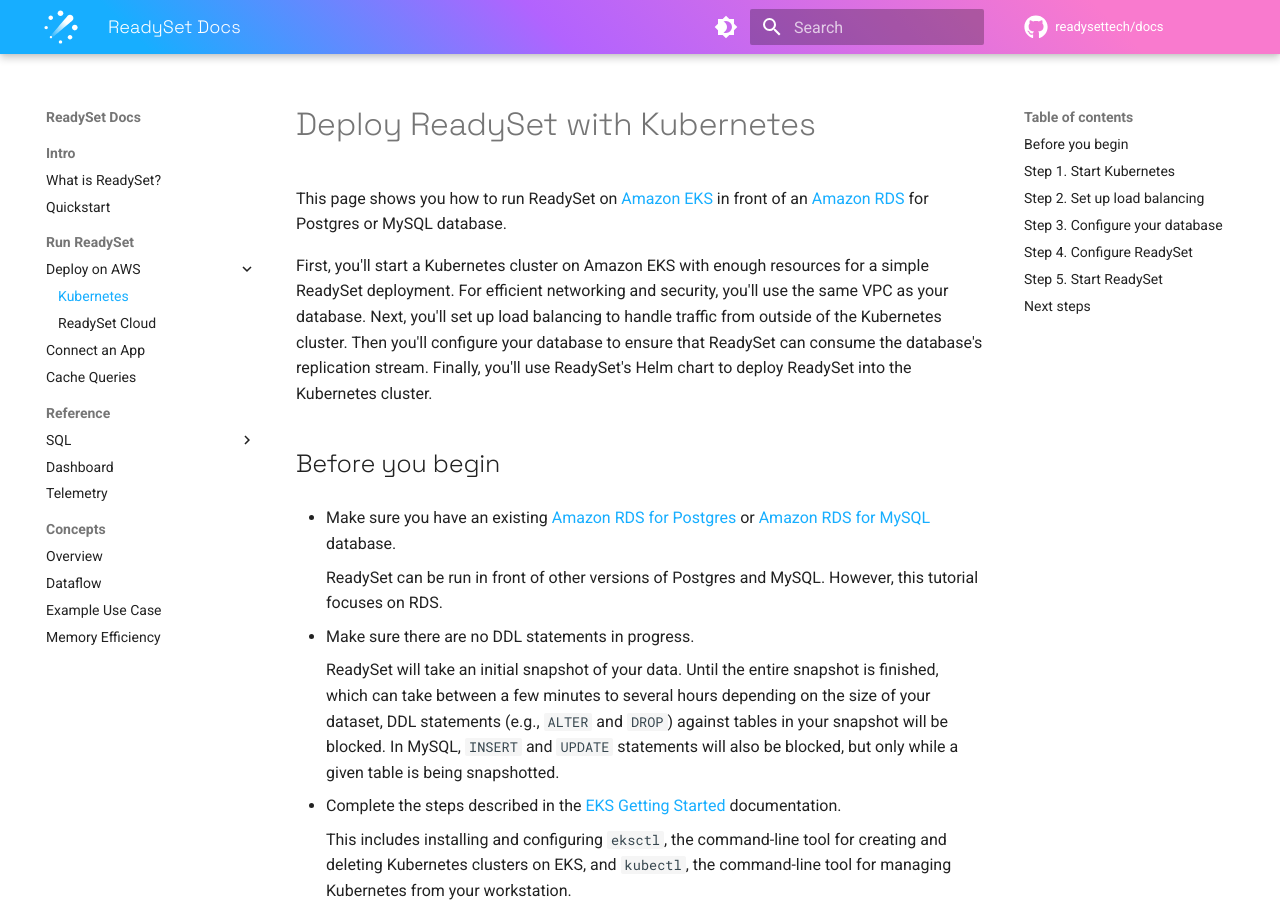
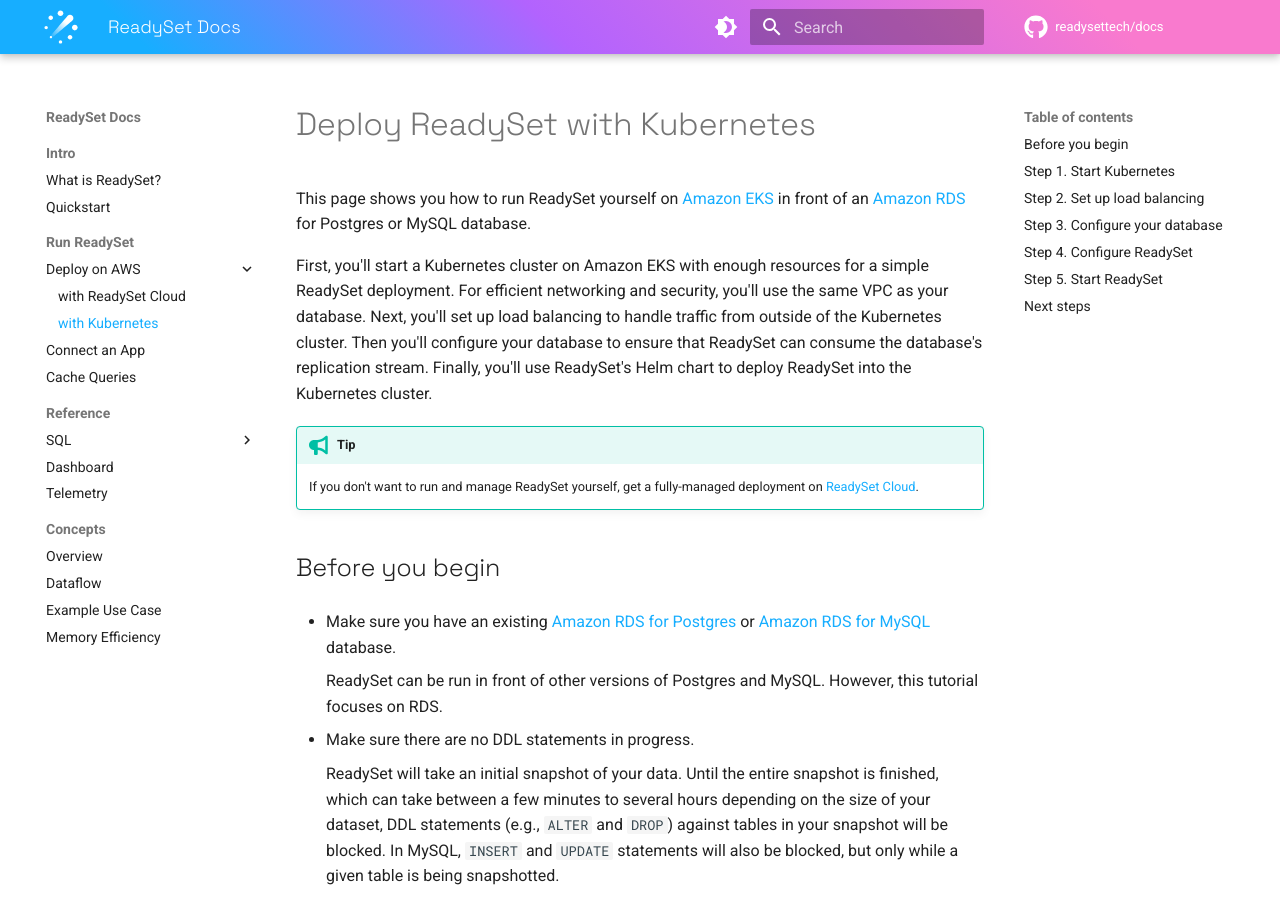
Before and after one commit to readysettech/docs-old, an MkDocs documentation site: the page built from docs/guides/deploy-readyset-kubernetes.md, in a window 1280 px wide and 900 px high. Built offline with MkDocs 1.6.1 and Material for MkDocs 9.7.7, drawn with Linux system fonts in a browser that asks for light colours; comment, search, counter and statistics services are not loaded.

Commit message:
Add tip about cloud on helm tutorial
As a first step to clarifying the different between
helm and cloud deployments, this PR adds a tip on the
helm page pointing to cloud as the managed offering.

```diff
--- a/docs/guides/deploy-readyset-kubernetes.md
+++ b/docs/guides/deploy-readyset-kubernetes.md
@@ -1,8 +1,12 @@
 # Deploy ReadySet with Kubernetes
 
-This page shows you how to run ReadySet on [Amazon EKS](https://aws.amazon.com/eks/) in front of an [Amazon RDS](https://aws.amazon.com/rds/) for Postgres or MySQL database.
+This page shows you how to run ReadySet yourself on [Amazon EKS](https://aws.amazon.com/eks/) in front of an [Amazon RDS](https://aws.amazon.com/rds/) for Postgres or MySQL database.
 
 First, you'll start a Kubernetes cluster on Amazon EKS with enough resources for a simple ReadySet deployment. For efficient networking and security, you'll use the same VPC as your database. Next, you'll set up load balancing to handle traffic from outside of the Kubernetes cluster. Then you'll configure your database to ensure that ReadySet can consume the database's replication stream. Finally, you'll use ReadySet's Helm chart to deploy ReadySet into the Kubernetes cluster.
+
+!!! tip
+
+    If you don't want to run and manage ReadySet yourself, get a fully-managed deployment on [ReadySet Cloud](deploy-readyset-cloud.md).
 
 ## Before you begin
 
--- a/mkdocs.yml
+++ b/mkdocs.yml
@@ -50,8 +50,8 @@
     - Quickstart: guides/quickstart.md
   - Run ReadySet:
     - Deploy on AWS:
-        - Kubernetes: guides/deploy-readyset-kubernetes.md
-        - ReadySet Cloud: guides/deploy-readyset-cloud.md
+        - with ReadySet Cloud: guides/deploy-readyset-cloud.md
+        - with Kubernetes: guides/deploy-readyset-kubernetes.md
     - Connect an App: guides/connect-an-app.md
     - Cache Queries: guides/cache-queries.md
   # - Manage ReadySet:
```
